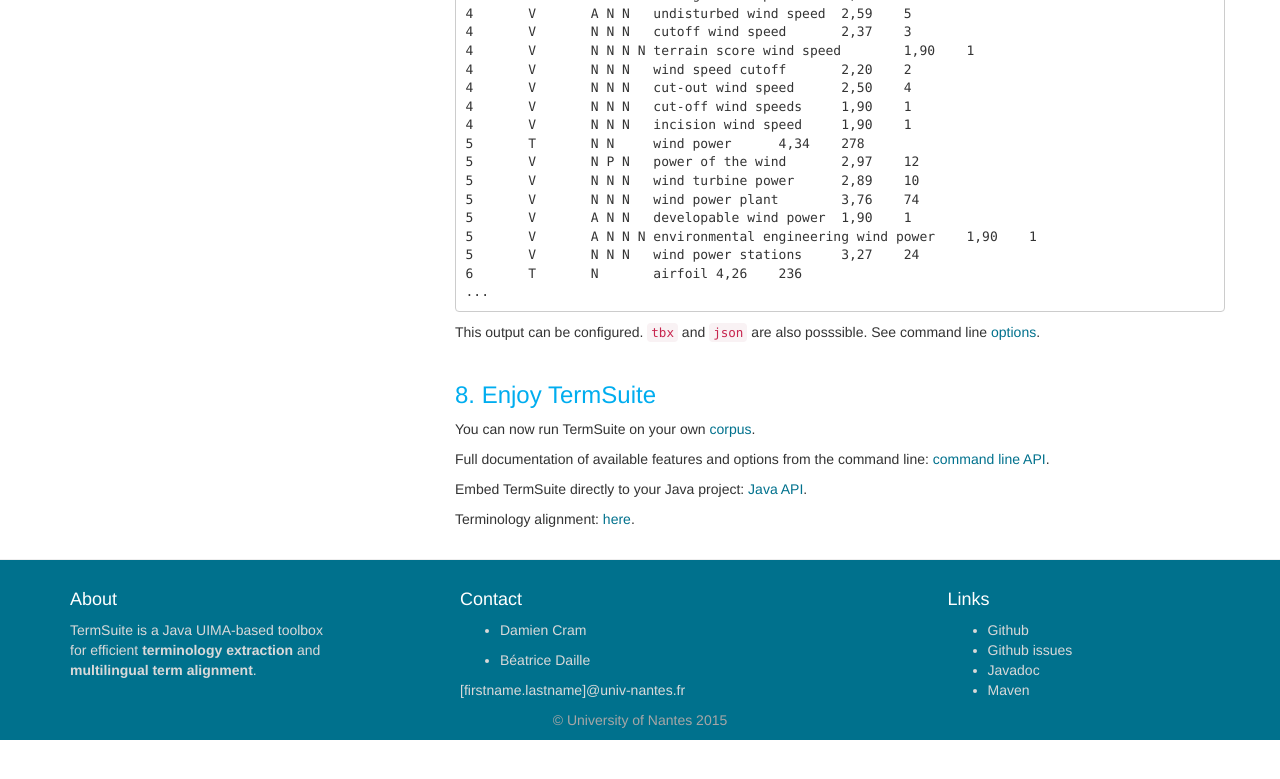
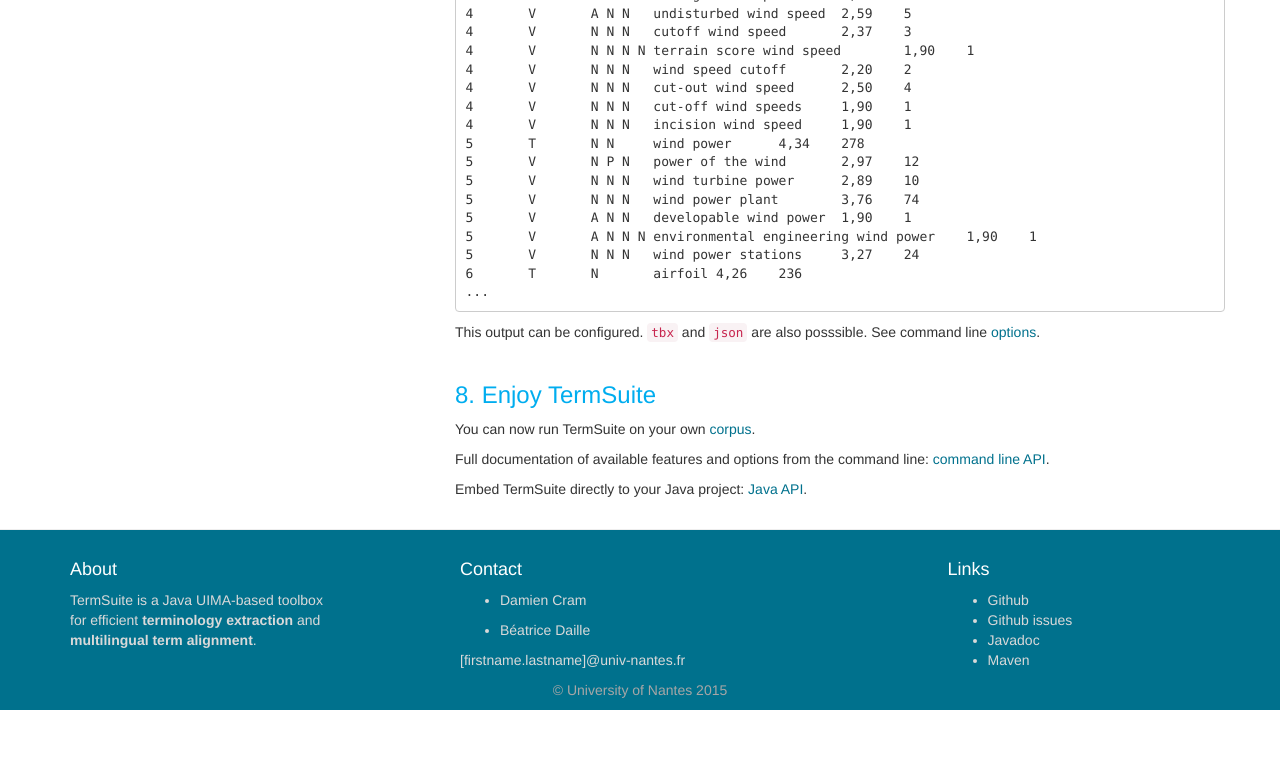
Before and after one commit to termsuite/termsuite.github.io, a Jekyll site: the page built from _documentation/12-getting-started.md, in a window 1280 px wide and 900 px high, scrolled down 3075 px. Shown: the top 779 px of the window. Built offline with Jekyll 4.4.1, drawn with Linux system fonts in a browser that asks for light colours; nearby versions of some CDN libraries.

Commit message:
Debugged 404 in getting started

```diff
--- a/_documentation/12-getting-started.md
+++ b/_documentation/12-getting-started.md
@@ -165,5 +165,3 @@
 Full documentation of available features and options from the command line: [command line API]({{site.production_url}}/documentation/command-line-api).
 
 Embed TermSuite directly to your Java project: [Java API](/documentation/command-line-api).
-
-Terminology alignment: [here](/documentation/alignment).
```
